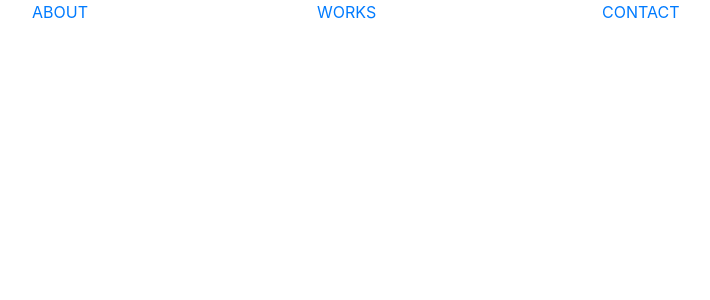
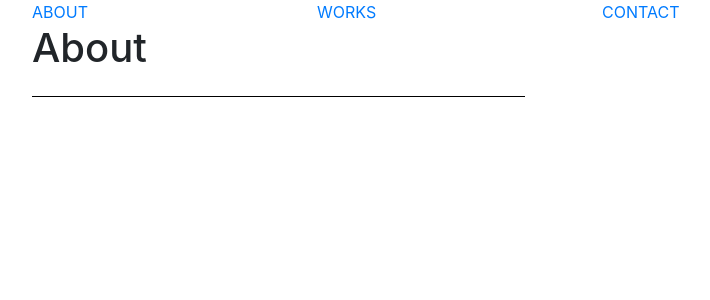
Before and after one commit to Rlettuce05/kaede-web, a Nuxt app: page /About in a window 1280 px wide. Shown: the top 300 px of the page, without its empty margins (53-763 px from the left). Built offline with nearby package versions, Linux system fonts and the light colour scheme.

Commit message:
✒ About.vue : pagetitle, hr

```diff
--- a/pages/About.vue
+++ b/pages/About.vue
@@ -1,6 +1,21 @@
 <template>
-  <NavBar />
+  <div>
+    <NavBar />
+    <div class="content">
+      <div class="container">
+        <h1 class="PageTitle">About</h1>
+        <hr class="col-5">
+      </div>
+    </div>
+  </div>
 </template>
+
+<style scoped>
+hr {
+  float: left;
+  background-color: black;
+}
+</style>
 
 <script>
 import NavBar from '~/components/Navbar.vue'
```
